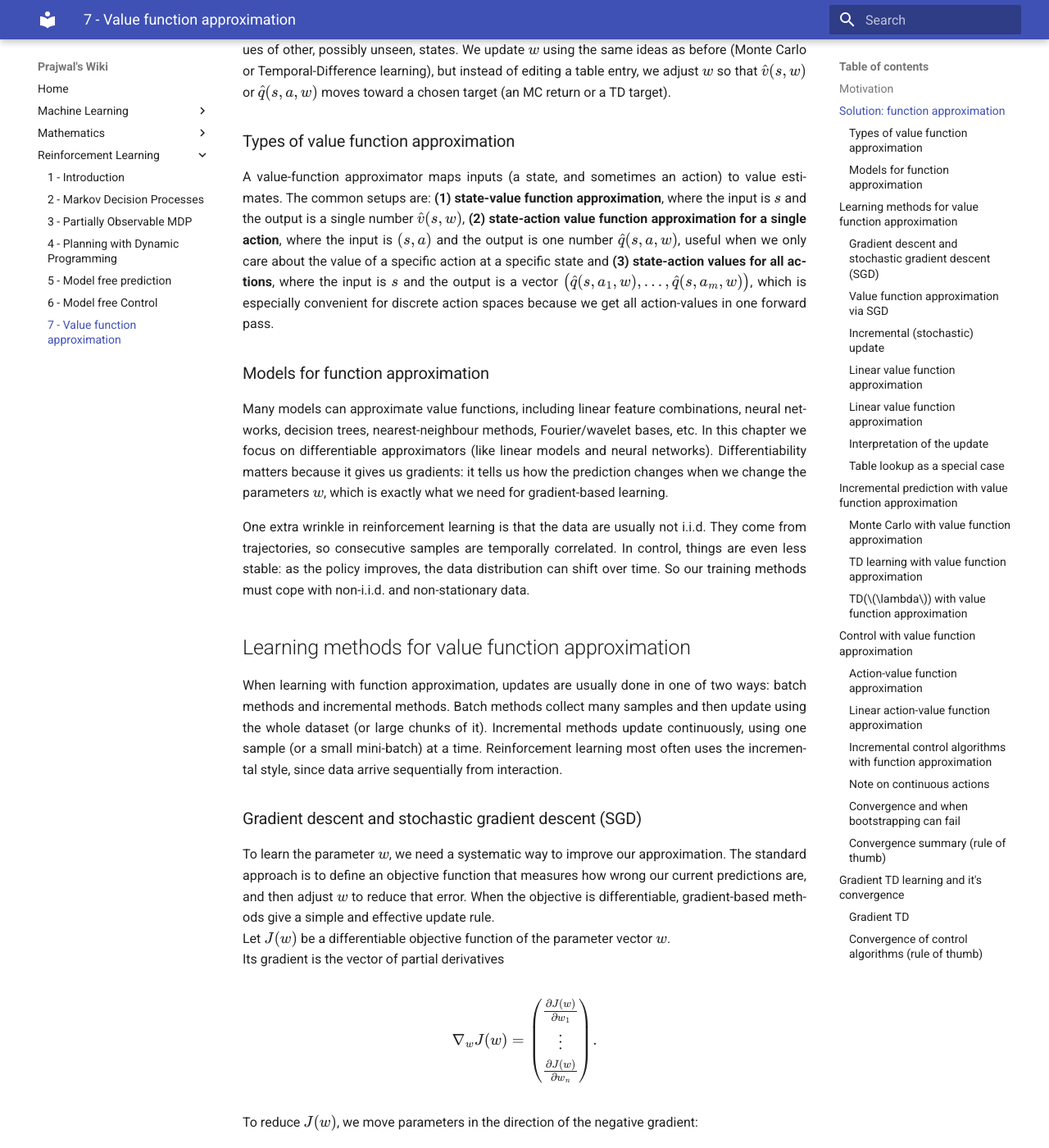
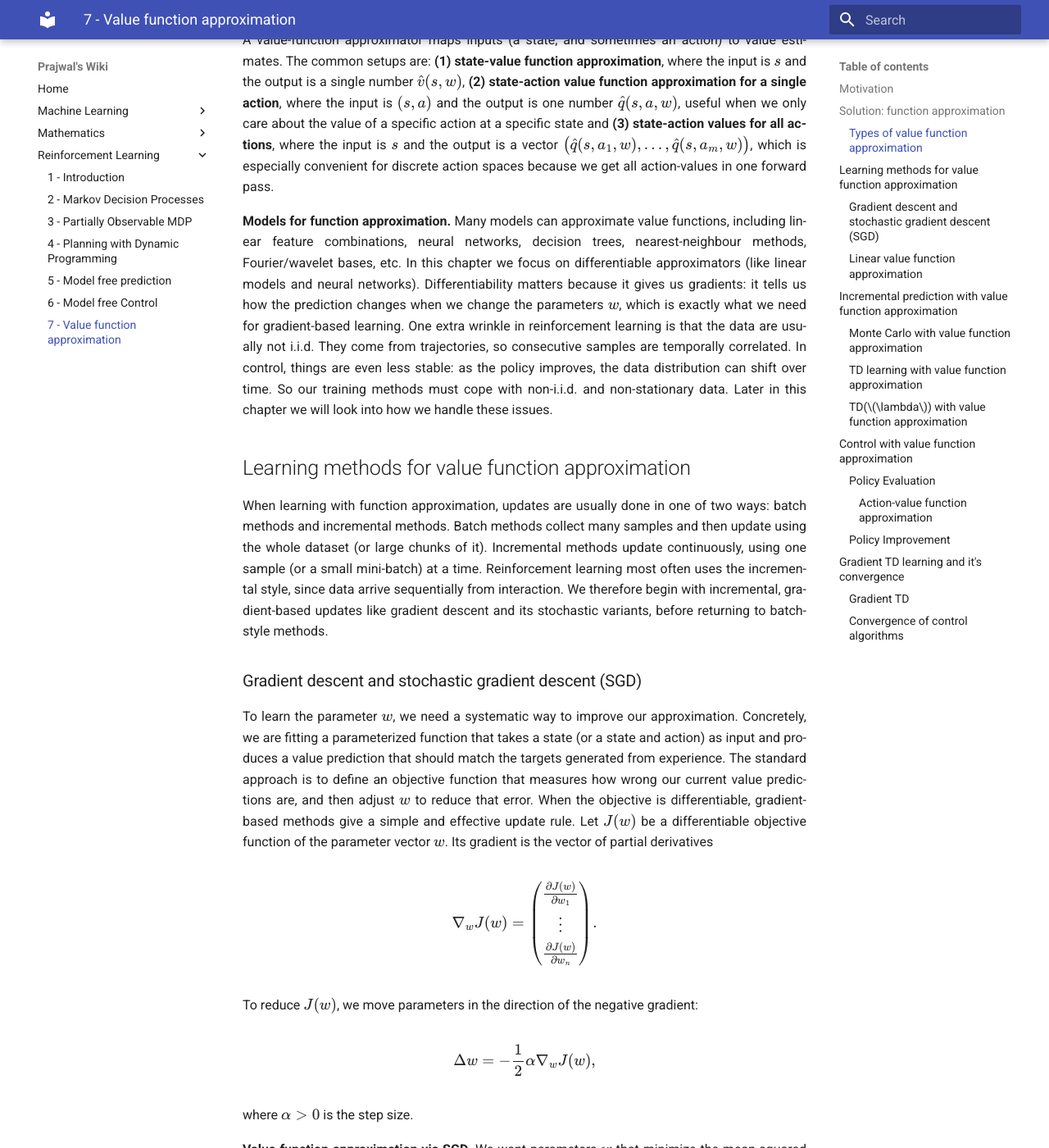
Before and after one commit to pj1911/my-wiki, an MkDocs documentation site: the page built from docs/RL-7-Value function approximation.md, in a window 1280 px wide and 1400 px high, scrolled down 838 px. Shown: the whole window at 82% size. Built offline with MkDocs 1.6.1 and Material for MkDocs 9.7.7, drawn with Linux system fonts in a browser that asks for light colours; some of the changed text lies outside the part shown.

Commit message:
Revise RL-7 document for clarity and consistency
Updated the document to improve clarity and consistency in the explanation of reinforcement learning concepts, including function approximation, learning methods, and convergence of control algorithms.

```diff
--- a/docs/RL-7-Value function approximation.md
+++ b/docs/RL-7-Value function approximation.md
@@ -1,6 +1,6 @@
 ## Motivation
 
-Reinforcement learning is often used in settings where the state space is enormous (or even continuous). For instance, backgammon has about \(10^{20}\) states, computer Go has about \(10^{170}\) states, and helicopter control lives in a continuous state space. In such problems, we would like model-free methods to still work well for both prediction and control. However, the standard way we have represented value functions so far with a lookup table with one entry per state \(V(s)\), or one entry per state--action pair \(Q(s,a)\), does not scale: there are simply too many states and/or actions to store in memory, and learning each value independently is too slow.
+Reinforcement learning is often used in settings where the state space is enormous (or even continuous). For instance, backgammon has about \(10^{20}\) states, computer Go has about \(10^{170}\) states, and helicopter control lives in a continuous state space. In such problems, we would like model-free methods to still work well for both prediction and control. However, the standard way we have represented value functions so far with a lookup table with one entry per state \(V(s)\), or one entry per state-action pair \(Q(s,a)\), does not scale: there are simply too many states and/or actions to store in memory, and learning each value independently is too slow.
 
 ## Solution: function approximation
 
@@ -12,35 +12,21 @@
 \hat{q}(s,a,w) \approx q_{\pi}(s,a).
 $$
 
-Here \(w\) are the model's internal parameters (e.g., weights of a linear model or a neural network). A value function is always defined relative to a policy \(\pi\). So in prediction, we usually keep \(\pi\) fixed and learn \(\hat{v}(s,w)\approx v_{\pi}(s)\) (or \(\hat{q}(s,a,w)\approx q_{\pi}(s,a)\)). In control, the policy typically changes as we improve it, or we may aim directly for the optimal value functions:
-
-$$
-\hat{v}(s,w) \approx v_*(s),
-\qquad
-\hat{q}(s,a,w) \approx q_*(s,a).
-$$
-
-Function approximation also enables generalization because many states share the same parameters \(w\): updating \(w\) using experience from some states can also change the predicted values of other, possibly unseen, states. We update \(w\) using the same ideas as before (Monte Carlo or Temporal-Difference learning), but instead of editing a table entry, we adjust \(w\) so that \(\hat{v}(s,w)\) or \(\hat{q}(s,a,w)\) moves toward a chosen target (an MC return or a TD target).
+Here \(w\) are the model's internal parameters (e.g., weights of a linear model or a neural network). Function approximation also enables generalization because many states share the same parameters \(w\): updating \(w\) using experience from some states can also change the predicted values of other, possibly unseen, states. We update \(w\) using the same ideas as before (Monte Carlo or Temporal-Difference learning), but instead of editing a table entry, we adjust \(w\) so that \(\hat{v}(s,w)\) or \(\hat{q}(s,a,w)\) moves toward a chosen target (an MC return or a TD target).
 
 ### Types of value function approximation
 
 A value-function approximator maps inputs (a state, and sometimes an action) to value estimates. The common setups are: **(1) state-value function approximation**, where the input is \(s\) and the output is a single number \(\hat{v}(s,w)\), **(2) state-action value function approximation for a single action**, where the input is \((s,a)\) and the output is one number \(\hat{q}(s,a,w)\), useful when we only care about the value of a specific action at a specific state and **(3) state-action values for all actions**, where the input is \(s\) and the output is a vector \(\big(\hat{q}(s,a_1,w),\ldots,\hat{q}(s,a_m,w)\big)\), which is especially convenient for discrete action spaces because we get all action-values in one forward pass.
 
-### Models for function approximation
-
-Many models can approximate value functions, including linear feature combinations, neural networks, decision trees, nearest-neighbour methods, Fourier/wavelet bases, etc. In this chapter we focus on differentiable approximators (like linear models and neural networks). Differentiability matters because it gives us gradients: it tells us how the prediction changes when we change the parameters \(w\), which is exactly what we need for gradient-based learning.
-
-One extra wrinkle in reinforcement learning is that the data are usually not i.i.d. They come from trajectories, so consecutive samples are temporally correlated. In control, things are even less stable: as the policy improves, the data distribution can shift over time. So our training methods must cope with non-i.i.d. and non-stationary data.
+**Models for function approximation.** Many models can approximate value functions, including linear feature combinations, neural networks, decision trees, nearest-neighbour methods, Fourier/wavelet bases, etc. In this chapter we focus on differentiable approximators (like linear models and neural networks). Differentiability matters because it gives us gradients: it tells us how the prediction changes when we change the parameters \(w\), which is exactly what we need for gradient-based learning. One extra wrinkle in reinforcement learning is that the data are usually not i.i.d. They come from trajectories, so consecutive samples are temporally correlated. In control, things are even less stable: as the policy improves, the data distribution can shift over time. So our training methods must cope with non-i.i.d. and non-stationary data. Later in this chapter we will look into how we handle these issues.
 
 ## Learning methods for value function approximation
 
-When learning with function approximation, updates are usually done in one of two ways: batch methods and incremental methods. Batch methods collect many samples and then update using the whole dataset (or large chunks of it). Incremental methods update continuously, using one sample (or a small mini-batch) at a time. Reinforcement learning most often uses the incremental style, since data arrive sequentially from interaction.
+When learning with function approximation, updates are usually done in one of two ways: batch methods and incremental methods. Batch methods collect many samples and then update using the whole dataset (or large chunks of it). Incremental methods update continuously, using one sample (or a small mini-batch) at a time. Reinforcement learning most often uses the incremental style, since data arrive sequentially from interaction. We therefore begin with incremental, gradient-based updates like gradient descent and its stochastic variants, before returning to batch-style methods.
 
 ### Gradient descent and stochastic gradient descent (SGD)
 
-To learn the parameter \(w\), we need a systematic way to improve our approximation. The standard approach is to define an objective function that measures how wrong our current predictions are, and then adjust \(w\) to reduce that error. When the objective is differentiable, gradient-based methods give a simple and effective update rule.
-Let \(J(w)\) be a differentiable objective function of the parameter vector \(w\).
-Its gradient is the vector of partial derivatives
+To learn the parameter \(w\), we need a systematic way to improve our approximation. Concretely, we are fitting a parameterized function that takes a state (or a state and action) as input and produces a value prediction that should match the targets generated from experience. The standard approach is to define an objective function that measures how wrong our current value predictions are, and then adjust \(w\) to reduce that error. When the objective is differentiable, gradient-based methods give a simple and effective update rule. Let \(J(w)\) be a differentiable objective function of the parameter vector \(w\). Its gradient is the vector of partial derivatives
 
 $$
 \nabla_w J(w) =
@@ -59,9 +45,7 @@
 
 where \(\alpha>0\) is the step size.
 
-### Value function approximation via SGD
-
-We want parameters \(w\) that minimize the mean-squared error between the approximation \(\hat{v}(s,w)\) and the true value \(v_\pi(s)\):
+**Value function approximation via SGD.** We want parameters \(w\) that minimize the mean-squared error between the approximation \(\hat{v}(s,w)\) and the true value \(v_\pi(s)\):
 
 $$
 J(w) = \mathbb{E}_{\pi}\!\left[\left(v_\pi(S) - \hat{v}(S,w)\right)^2\right].
@@ -75,19 +59,11 @@
 = \alpha\, \mathbb{E}_{\pi}\!\left[\left(v_\pi(S) - \hat{v}(S,w)\right)\nabla_w \hat{v}(S,w)\right].
 $$
 
-### Incremental (stochastic) update
-
-Computing the expectation in the gradient update is usually infeasible, so we approximate it by sampling. Concretely, we generate a trajectory by following policy \(\pi\), take the current visited state \(S\), and use it as a sample from the state distribution induced by \(\pi\). Replacing the expectation with this single sample gives the incremental (stochastic) update:
+**Incremental (stochastic) update.** Computing the expectation in the gradient update is usually infeasible, so we approximate it by sampling. Concretely, we generate a trajectory by following policy \(\pi\), take the current visited state \(S\), and use it as a sample from the state distribution induced by \(\pi\). Replacing the expectation with this single sample gives the incremental (stochastic) update:
 
 $$
 \Delta w
 = \alpha \left(v_\pi(S) - \hat{v}(S,w)\right)\nabla_w \hat{v}(S,w).
-$$
-
-Intuitively, we adjust \(w\) to reduce the current prediction error \(\big(v_\pi(S)-\hat{v}(S,w)\big)\), scaled by the sensitivity of the predictor to its parameters, \(\nabla_w \hat{v}(S,w)\). This is reasonable because the full-gradient update is an average over states:
-
-$$
-\alpha\,\mathbb{E}_{\pi}\!\left[\left(v_\pi(S) - \hat{v}(S,w)\right)\nabla_w \hat{v}(S,w)\right].
 $$
 
 If we generate experience by following \(\pi\), then each visited state \(S\) can be viewed as a sample from the state distribution induced by \(\pi\). Then SGD replaces this expectation with a single sampled term,
@@ -111,11 +87,9 @@
 \end{pmatrix}.
 $$
 
-We can think of features as measurements that summarize what matters about each state \(S\), such as a robot's distance to landmarks, indicators from the stock market, or patterns of pieces in chess. Features can make learning practical, but they may also discard information about the original state. For the remaining of this chapter, we assume we have a reasonably good feature representation.
+We can think of features as measurements that summarize what matters about each state \(S\), for example a robot's distance to landmarks, indicators from the stock market, or patterns of pieces in chess. Features can make learning practical, but they may also discard information about the original state. For the remaining of this chapter, we assume we have a reasonably good feature representation.
 
-### Linear value function approximation
-
-A simple and widely used differentiable approximator is a linear model:
+**Linear model.** A simple and widely used differentiable approximator is a linear model:
 
 $$
 \hat{v}(S,w)=x(S)^\top w=\sum_{j=1}^n x_j(S)\,w_j.
@@ -141,9 +115,7 @@
 \Delta w_j=\alpha\left(v_\pi(S)-\hat{v}(S,w)\right)x_j(S).
 $$
 
-### Interpretation of the update
-
-Each step has the intuitive form
+**Interpretation of the update.** Each step has the intuitive form
 
 $$
 \text{update}=\text{step size}\times\text{prediction error}\times\text{feature value}.
@@ -175,7 +145,7 @@
 
 ## Incremental prediction with value function approximation
 
-Till now, we assumed, the objective used the true value \(v_\pi(s)\) as if an oracle provided it. But, in reinforcement learning we generally do not have such information, we only see rewards (and next states). The practical fix is simple: replace \(v_\pi(S_t)\) with a target computed from experience, and do an incremental SGD update:
+Till now, we assumed, the objective used the true value \(v_\pi(s)\) as if an oracle provided it. But, in reinforcement learning we generally do not have such information, we only see rewards (and next state). The practical fix is simple: replace \(v_\pi(S_t)\) with a target computed from experience, and do an incremental SGD update:
 
 $$
 \Delta w
@@ -186,24 +156,24 @@
 
 - **Monte Carlo (MC):** use the return \(G_t\),
 
-  $$
-  \Delta w
-  = \alpha\left(G_t-\hat{v}(S_t,w)\right)\nabla_w \hat{v}(S_t,w).
-  $$
+$$
+\Delta w
+= \alpha\left(G_t-\hat{v}(S_t,w)\right)\nabla_w \hat{v}(S_t,w).
+$$
 
 - **TD(0):** use the one-step TD target \(R_{t+1}+\gamma \hat{v}(S_{t+1},w)\),
 
-  $$
-  \Delta w
-  = \alpha\left(R_{t+1}+\gamma \hat{v}(S_{t+1},w)-\hat{v}(S_t,w)\right)\nabla_w \hat{v}(S_t,w).
-  $$
+$$
+\Delta w
+= \alpha\left(R_{t+1}+\gamma \hat{v}(S_{t+1},w)-\hat{v}(S_t,w)\right)\nabla_w \hat{v}(S_t,w).
+$$
 
 - **TD(\(\lambda\)):** use the \(\lambda\)-return \(G_t^\lambda\),
 
-  $$
-  \Delta w
-  = \alpha\left(G_t^\lambda-\hat{v}(S_t,w)\right)\nabla_w \hat{v}(S_t,w).
-  $$
+$$
+\Delta w
+= \alpha\left(G_t^\lambda-\hat{v}(S_t,w)\right)\nabla_w \hat{v}(S_t,w).
+$$
 
 ### Monte Carlo with value function approximation
 
@@ -213,7 +183,7 @@
 \langle S_1,G_1\rangle,\ \langle S_2,G_2\rangle,\ \ldots,\ \langle S_T,G_T\rangle.
 $$
 
-We then apply the generic incremental update with \(\text{target}_t=G_t\):
+We then apply the generic incremental update with, \(\text{target}_t=G_t\):
 
 $$
 \Delta w=\alpha\left(G_t-\hat{v}(S_t,w)\right)\nabla_w \hat{v}(S_t,w).
@@ -225,11 +195,11 @@
 - compute \(G_t\) for \(t=0,1,\dots,T-1\),
 - then update \(w\) for each time step (either in forward or backward order):
 
-  $$
-  w \leftarrow w + \alpha\left(G_t-\hat{v}(S_t,w)\right)\nabla_w \hat{v}(S_t,w).
-  $$
+$$
+w \leftarrow w + \alpha\left(G_t-\hat{v}(S_t,w)\right)\nabla_w \hat{v}(S_t,w).
+$$
 
-For a linear approximator \(\hat{v}(s,w)=x(s)^\top w\) (so \(\nabla_w \hat{v}(S_t,w)=x(S_t)\)), this becomes
+For a linear approximator \(\hat{v}(s,w)=x(s)^\top w\) (so \(\nabla_w \hat{v}(S_t,w)=x(S_t)\)), then this becomes
 
 $$
 \Delta w=\alpha\left(G_t-\hat{v}(S_t,w)\right)x(S_t).
@@ -245,13 +215,13 @@
 R_{t+1}+\gamma \hat{v}(S_{t+1},w)
 $$
 
-is a biased estimate of \(v_\pi(S_t)\) because it bootstraps from the current approximation \(\hat{v}(\cdot,w)\). Still, we can think of TD as supervised learning on moving targets, with training pairs like
+is a biased estimate of \(v_\pi(S_t)\) because it bootstraps from the current approximation \(\hat{v}(\cdot,w)\). The TD target includes the current value estimate for the next state, and that estimate is generally not exactly correct. As a result, even if we average over many transitions, the target tends to be systematically biased. Still, we can think of TD as supervised learning on moving targets, with training pairs like
 
 $$
 \langle S_t,\ R_{t+1}+\gamma \hat{v}(S_{t+1},w)\rangle.
 $$
 
-Notably, the TD target depends on \(\hat{v}(\cdot,w)\), so the ``label'' changes as \(w\) changes. To derive the TD(0) update, we start from the generic incremental SGD rule
+Notably, the TD target depends on \(\hat{v}(\cdot,w)\), so the "label" changes as \(w\) changes. To derive the TD(0) update, we start from the generic incremental SGD rule
 
 $$
 \Delta w=\alpha\left(\text{target}_t-\hat{v}(S_t,w)\right)\nabla_w \hat{v}(S_t,w).
@@ -303,9 +271,7 @@
 \Delta w=\alpha\left(G_t^\lambda-\hat{v}(S_t,w)\right)x(S_t).
 $$
 
-**Backward view (linear TD(\(\lambda\))).**
-
-The forward view is conceptually clean, but it still refers to \(G_t^\lambda\), which is defined using future rewards. The backward view implements the same idea online by accumulating credit with an eligibility trace. We define the TD error
+**Backward view (linear TD(\(\lambda\))).** The forward view is conceptually clean, but it still refers to \(G_t^\lambda\), which is defined using future rewards. The backward view implements the same idea online by accumulating credit with an eligibility trace. We define the TD error
 
 $$
 \delta_t=R_{t+1}+\gamma \hat{v}(S_{t+1},w)-\hat{v}(S_t,w),
@@ -330,15 +296,17 @@
 
 - **Policy evaluation:** learn an approximation to the action-value function,
 
-  $$
-  \hat{q}(\cdot,\cdot,w)\approx q_\pi,
-  $$
+$$
+\hat{q}(\cdot,\cdot,w)\approx q_\pi,
+$$
 
 - **Policy improvement:** make \(\pi\) more greedy with respect to \(\hat{q}\) (often via \(\epsilon\)-greedy).
 
-### Action-value function approximation
+### Policy Evaluation
 
-For evaluation, we would ideally choose \(w\) to minimize the mean-squared error between \(\hat{q}(S,A,w)\) and the true \(q_\pi(S,A)\):
+#### Action-value function approximation
+
+For evaluation, we would ideally choose \(w\) to minimize the mean-squared error between \(\hat{q}(S,A,w)\) and the true \(q_\pi(S,A)\). Similar to the state-value function approximation we can define:
 
 $$
 J(w)=\mathbb{E}_{\pi}\!\left[\left(q_\pi(S,A)-\hat{q}(S,A,w)\right)^2\right].
@@ -352,11 +320,9 @@
 =\alpha\,\mathbb{E}_{\pi}\!\left[\left(q_\pi(S,A)-\hat{q}(S,A,w)\right)\nabla_w \hat{q}(S,A,w)\right].
 $$
 
-In practice we use a sampled (incremental) version of this update, replacing the expectation and the unknown \(q_\pi\) with targets estimated from experience (e.g., TD targets).
+In practice we use a sampled (incremental) version of this update, replacing the expectation and the unknown \(q_\pi\) with targets estimated from experience (e.g., TD targets). With this target-based, incremental update in mind, we now specify how to represent action-values with a parameterized function—starting with the common linear case.
 
-### Linear action-value function approximation
-
-For action-values, we can describe a state-action pair with a feature vector
+**Linear action-value function approximation.** For action-values, we can describe a state-action pair with a feature vector
 
 $$
 x(S,A)=
@@ -387,9 +353,8 @@
 
 (In practice, \(q_\pi(S,A)\) is unknown and is replaced by a target estimated from experience.)
 
-### Incremental control algorithms with function approximation
 
-Just like in prediction, we do not know the true action-value \(q_\pi(S,A)\), so we learn from targets built from experience. With a differentiable approximator \(\hat{q}(S,A,w)\), the generic incremental update is
+**Incremental control algorithms with function approximation.** Just like in prediction, we do not know the true action-value \(q_\pi(S,A)\), so we learn from targets built from experience. With a differentiable approximator \(\hat{q}(S,A,w)\), the generic incremental update is
 
 $$
 \Delta w
@@ -400,75 +365,54 @@
 
 - **MC control:** use the return \(G_t\),
 
-  $$
-  \Delta w
-  =\alpha\left(G_t-\hat{q}(S_t,A_t,w)\right)\nabla_w \hat{q}(S_t,A_t,w).
-  $$
+$$
+\Delta w
+=\alpha\left(G_t-\hat{q}(S_t,A_t,w)\right)\nabla_w \hat{q}(S_t,A_t,w).
+$$
 
-- **TD(0) / SARSA-style:** bootstrap from the next state--action,
+- **TD(0) / SARSA-style:** bootstrap from the next state-action,
 
-  $$
-  \text{target}_t \;\triangleq\; R_{t+1}+\gamma \hat{q}(S_{t+1},A_{t+1},w),
-  $$
+$$
+\text{target}_t = R_{t+1}+\gamma \hat{q}(S_{t+1},A_{t+1},w),
+$$
 
   giving
 
-  $$
-  \Delta w
-  =\alpha\left(R_{t+1}+\gamma \hat{q}(S_{t+1},A_{t+1},w)-\hat{q}(S_t,A_t,w)\right)\nabla_w \hat{q}(S_t,A_t,w).
-  $$
+$$
+\Delta w
+=\alpha\left(R_{t+1}+\gamma \hat{q}(S_{t+1},A_{t+1},w)-\hat{q}(S_t,A_t,w)\right)\nabla_w \hat{q}(S_t,A_t,w).
+$$
 
 - **Forward-view TD(\(\lambda\)):** use an action-value \(\lambda\)-return \(q_t^\lambda\),
 
-  $$
-  \Delta w
-  =\alpha\left(q_t^\lambda-\hat{q}(S_t,A_t,w)\right)\nabla_w \hat{q}(S_t,A_t,w).
-  $$
+$$
+\Delta w
+=\alpha\left(q_t^\lambda-\hat{q}(S_t,A_t,w)\right)\nabla_w \hat{q}(S_t,A_t,w).
+$$
 
 - **Backward-view TD(\(\lambda\)) (eligibility traces):** define the TD error
 
-  $$
-  \delta_t
-  =R_{t+1}+\gamma \hat{q}(S_{t+1},A_{t+1},w)-\hat{q}(S_t,A_t,w),
-  $$
+$$
+\delta_t
+=R_{t+1}+\gamma \hat{q}(S_{t+1},A_{t+1},w)-\hat{q}(S_t,A_t,w),
+$$
 
   and an eligibility trace
 
-  $$
-  E_t=\gamma\lambda E_{t-1}+\nabla_w \hat{q}(S_t,A_t,w),
-  \qquad E_{-1}=0,
-  $$
+$$
+E_t=\gamma\lambda E_{t-1}+\nabla_w \hat{q}(S_t,A_t,w),
+\qquad E_{-1}=0,
+$$
 
   then update
 
-  $$
-  \Delta w=\alpha\,\delta_t\,E_t.
-  $$
-
-### Note on continuous actions
-
-With continuous action spaces, policy improvement via \(\epsilon\)-greedy requires
-
 $$
-\arg\max_a \hat{q}(s,a,w),
+\Delta w=\alpha\,\delta_t\,E_t.
 $$
 
-which can itself be a non-trivial optimisation problem. Good feature design can encode prior knowledge and impose helpful structure on \(\hat{q}\), making this optimisation easier (e.g.\ smoother or more convex landscapes).
+### Policy Improvement
 
-### Convergence and when bootstrapping can fail
-
-Bootstrapping (using TD targets) often lowers variance and improves sample efficiency, but with function approximation it is not always stable.
-
-### Convergence summary (rule of thumb)
-
-A handy mental model is:
-
-- **Monte Carlo (MC):** usually stable with both linear and non-linear approximation, but can have high variance.
-- **On-policy TD + linear approximation:** typically converges under standard conditions (and often works well in practice).
-- **TD + non-linear approximation:** no general convergence guarantee; it can diverge.
-- **Off-policy TD + function approximation:** can be unstable and may diverge.
-
-So bootstrapping is powerful, but not automatically ``safe.'' In practice, stability is more likely when learning is on-policy, step sizes are chosen carefully, or we use specialised off-policy methods designed for stability.
+Once we have an updated action-value approximation, we improve the policy by following a \epsilon-greedy policy with respect to the current estimate: most of the time we choose the action with the highest estimated value under the current approximator, and with small probability epsilon we choose a random action to keep exploring. This couples naturally with the incremental updates above: as the action-value estimates change online, the epsilon-greedy policy tracks them, gradually shifting behavior toward better actions while still occasionally sampling alternatives to avoid getting stuck with a poor early estimate.
 
 ## Gradient TD learning and it's convergence
 
@@ -498,7 +442,7 @@
 \delta_t = R_{t+1}+\gamma \hat{v}(S_{t+1},w)-\hat{v}(S_t,w).
 $$
 
-If we try to treat TD as ``just doing SGD'' on the squared TD error
+If we try to treat TD as "just doing SGD" on the squared TD error
 
 $$
 \ell_t(w) = \frac{1}{2}\,\delta_t^2,
@@ -517,7 +461,7 @@
 \Delta w \propto \delta_t\,\nabla_w \hat{v}(S_t,w),
 $$
 
-and drops the \(\gamma \nabla_w \hat{v}(S_{t+1},w)\) part. This is called a semi-gradient method: it treats the target \(R_{t+1}+\gamma \hat{v}(S_{t+1},w)\) as if it were a constant, even though it depends on \(w\). This keeps the update local and cheap (it avoids ``backpropagation through the target''), and it matches the Bellman fixed-point view of TD. Because TD is doing a semi-gradient update. We treat the bootstrapped target
+and drops the \(\gamma \nabla_w \hat{v}(S_{t+1},w)\) part. This is called a semi-gradient method: it treats the target \(R_{t+1}+\gamma \hat{v}(S_{t+1},w)\) as if it were a constant, even though it depends on \(w\). This keeps the update local and cheap (it avoids "backpropagation through the target"), and it matches the Bellman fixed-point view of TD. Because TD is doing a semi-gradient update. We treat the bootstrapped target
 
 $$
 R_{t+1}+\gamma \hat{v}(S_{t+1},w)
@@ -551,9 +495,9 @@
 
 with step sizes \(\alpha,\beta>0\) (often with \(\beta\) larger so \(h\) adapts faster). We can think of it as: standard TD uses one set of weights but may be unstable off-policy; Gradient TD adds \(h\) so the update truly follows the gradient, which improves stability (especially off-policy with linear approximation).
 
-### Convergence of control algorithms (rule of thumb)
+### Convergence of control algorithms
 
-When we say an algorithm ``converges'', we usually mean the parameters \(w\) approach a fixed point (and hopefully one that is close to the best possible within the chosen function class). A practical summary for control with function approximation is:
+When we say an algorithm "converges", we usually mean the parameters \(w\) approach a fixed point (and hopefully one that is close to the best possible within the chosen function class). A practical summary for control with function approximation is:
 
 - **Monte Carlo control:** stable with table lookup; often reasonable with linear approximation but may chatter; no general guarantee with non-linear models.
 - **SARSA (on-policy TD control):** stable with table lookup; can also chatter with linear approximation; no general guarantee with non-linear models.
```
Also changed, not shown: other parts of docs/RL-7-Value function approximation.md (+4 -8 lines).
